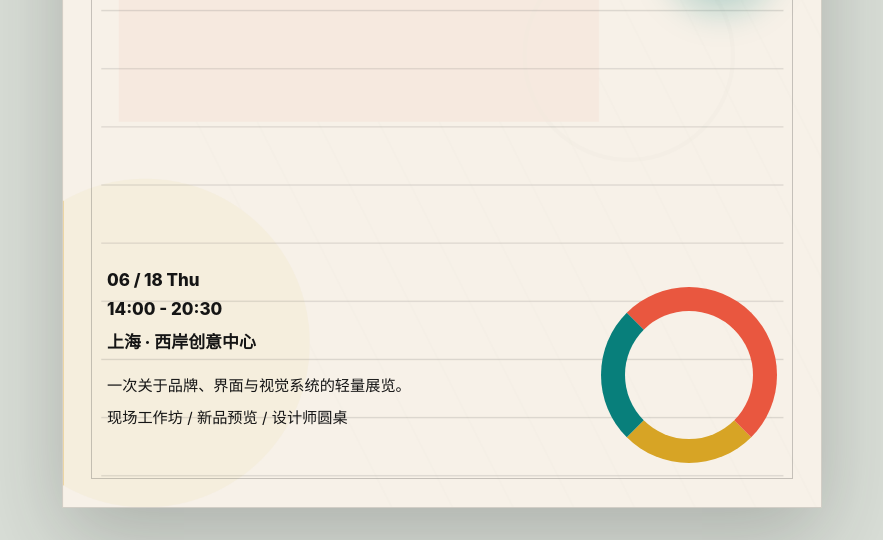
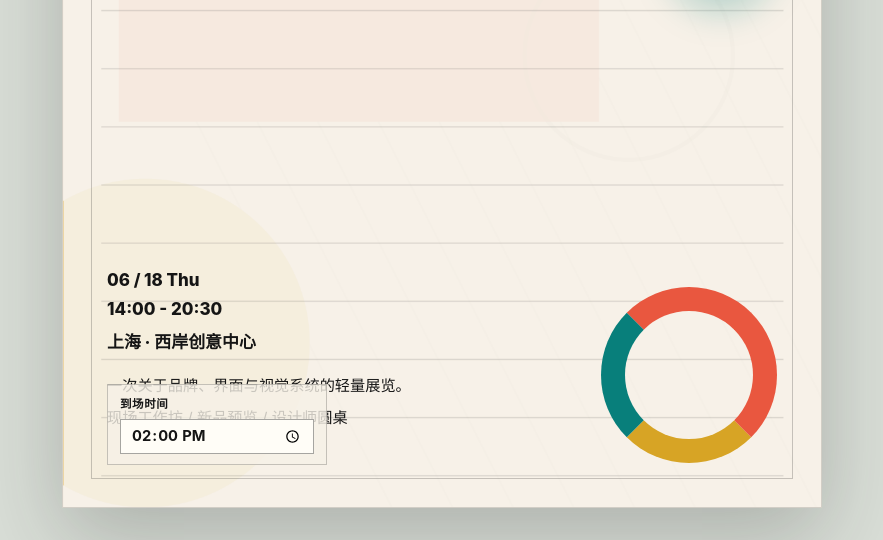
Before and after one commit to liudongjun-hdu/web_tmp, a plain HTML site: page index.html in a window 1280 px wide. Shown: the part 474-1014 px from the top of the page, without its empty margins (198-1081 px from the left). Drawn offline with Linux system fonts and the light colour scheme.

Commit message:
feat: add time input box on poster

```diff
--- a/index.html
+++ b/index.html
@@ -32,6 +32,11 @@
           <p>现场工作坊 / 新品预览 / 设计师圆桌</p>
         </div>
 
+        <div class="poster__timebox" aria-label="到场时间">
+          <label for="arrival-time">到场时间</label>
+          <input id="arrival-time" name="arrival-time" type="time" value="14:00" />
+        </div>
+
         <a class="poster__cta" href="mailto:hello@example.com?subject=NOVA%20设计开放日预约">
           预约入场
         </a>
--- a/styles.css
+++ b/styles.css
@@ -85,6 +85,7 @@ a {
 .poster__topline,
 .poster__details,
 .poster__summary,
+.poster__timebox,
 .poster__cta,
 .poster__title {
   position: absolute;
@@ -151,6 +152,39 @@ h1 {
   gap: 6px;
   font-size: 0.95rem;
   line-height: 1.7;
+}
+
+.poster__timebox {
+  left: 44px;
+  bottom: 42px;
+  display: grid;
+  gap: 8px;
+  padding: 10px 12px;
+  width: min(220px, calc(100% - 88px));
+  border: 1px solid var(--line);
+  background: rgba(247, 242, 232, 0.8);
+}
+
+.poster__timebox label {
+  font-size: 0.72rem;
+  font-weight: 800;
+  letter-spacing: 0.05em;
+  text-transform: uppercase;
+}
+
+.poster__timebox input {
+  border: 1px solid rgba(21, 21, 21, 0.38);
+  background: #fffdf7;
+  color: var(--ink);
+  padding: 6px 10px;
+  font-size: 0.92rem;
+  font-weight: 700;
+  font-family: inherit;
+}
+
+.poster__timebox input:focus-visible {
+  outline: 2px solid var(--teal);
+  outline-offset: 1px;
 }
 
 .poster__cta {
@@ -243,6 +277,12 @@ h1 {
     font-size: 0.86rem;
     line-height: 1.55;
   }
+
+  .poster__timebox {
+    left: 30px;
+    bottom: 22px;
+    width: min(200px, calc(100% - 60px));
+  }
 }
 
 @media (max-width: 420px) {
@@ -258,4 +298,9 @@ h1 {
     right: 30px;
     bottom: 112px;
   }
+
+  .poster__timebox {
+    bottom: 56px;
+    width: calc(100% - 60px);
+  }
 }
```
